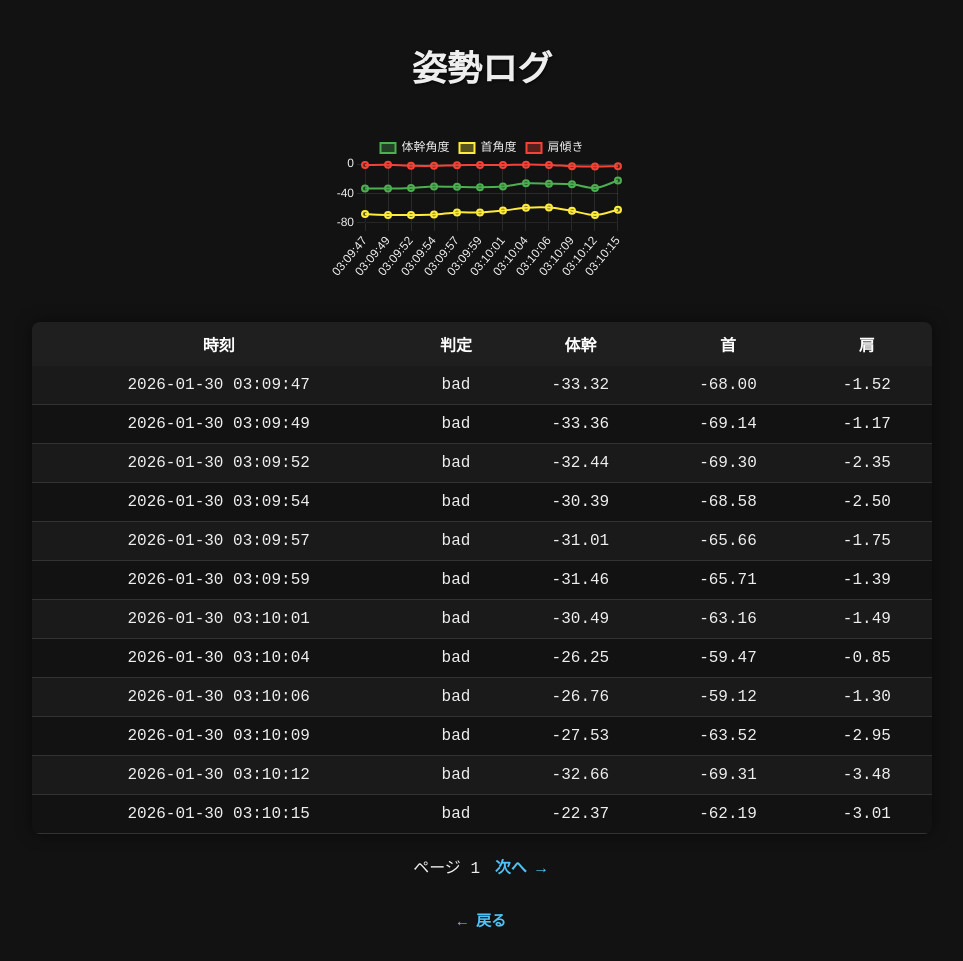
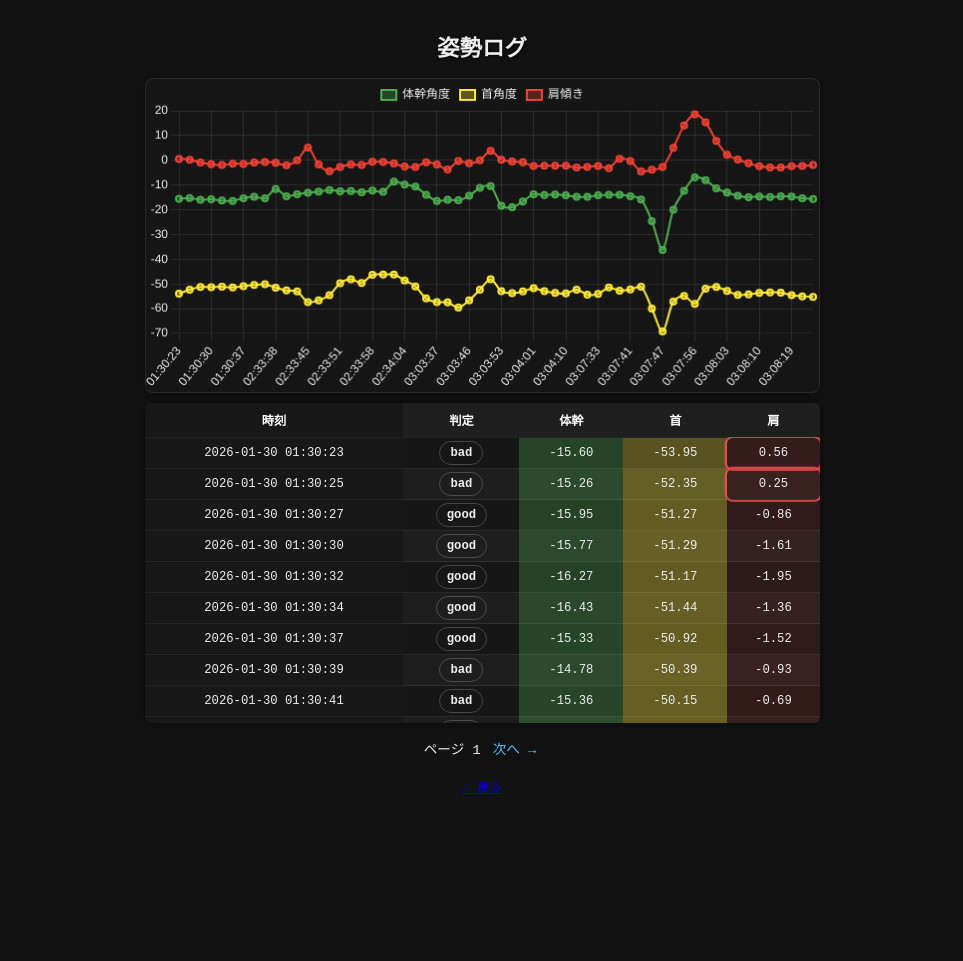
Before and after one commit to O-TYAN64/Posture-Guard-AI, a Flask app: page /logs in a window 1280 px wide. Shown: the whole page, without its empty margins (158-1121 px from the left). After the commit the page ends 794 px from the top, so only its background shows below. Run offline with Flask 3, Linux system fonts and the light colour scheme; a user stored in the database is signed in.

Commit message:
ログの出力方法やlogs.htmlの見やすさなど改善をした

```diff
--- a/app/app.py
+++ b/app/app.py
@@ -123,27 +123,52 @@ def calibrate():
         "baseline": {k: round(v, 3) for k, v in out["metrics"].items()}
     })
 
+from datetime import timedelta
+
 @app.route('/logs')
 def show_logs():
+    if not current_user.is_authenticated:
+        return "ログインしてください", 401
+
     page = int(request.args.get('page', 1))
-    per_page = 30  # まず大量に取得してから間引く
-    query = PostureLog.query.order_by(PostureLog.created_at.desc())
+    per_page = 60  # 最終的にページに出すログ数
 
-    logs = query.offset((page-1)*per_page).limit(per_page).all()
-    logs.reverse()  # 古い順に戻す
+    # ログイン中ユーザーのログを最新順で取得
+    query = PostureLog.query.filter_by(user_id=current_user.id).order_by(PostureLog.created_at.desc())
 
-    # 2秒ごとに間引く
+    # 一度に多めに取得（間引きや日付分割用）
+    logs = query.limit(1000).all()  # 1000件くらい取って間引く
+    logs.reverse()  # 古い順に
+
     filtered_logs = []
     last_time = None
     for log in logs:
-        if last_time is None or (log.created_at - last_time).total_seconds() >= 2:
+        # 前回ログがない場合は追加
+        if last_time is None:
             filtered_logs.append(log)
             last_time = log.created_at
+            continue
 
-    # 次ページがあるかチェック
-    has_next = query.offset(page*per_page).first() is not None
+        # 2秒以上空いている場合は追加
+        if (log.created_at - last_time).total_seconds() >= 2:
+            filtered_logs.append(log)
+            last_time = log.created_at
+            continue
 
-    return render_template('logs.html', logs=filtered_logs, page=page, has_next=has_next)
+        # 日付が変わった場合は追加
+        if log.created_at.date() != last_time.date():
+            filtered_logs.append(log)
+            last_time = log.created_at
+            continue
+
+    # ページング
+    start = (page - 1) * per_page
+    end = start + per_page
+    page_logs = filtered_logs[start:end]
+    has_next = end < len(filtered_logs)
+
+    return render_template('logs.html', logs=page_logs, page=page, has_next=has_next)
+
 
 
 @app.route("/vrm-pose")
--- a/app/templates/logs.html
+++ b/app/templates/logs.html
@@ -12,98 +12,159 @@
       color:#eee;
       font-family: 'Courier New', monospace;
       margin:0; padding:0;
+      font-size: 0.85em;
     }
+
     h1 {
       text-align:center;
-      margin:40px 0 20px;
-      font-size:2.2em;
+      margin:30px 0 15px;
+      font-size:1.65em;
       text-shadow:1px 1px 3px rgba(0,0,0,0.7);
     }
 
     /* グラフ */
-    #postureChart { max-width:900px; margin: 40px auto; display:block; }
+    .chart-container{
+      max-width:675px;
+      margin: 15px auto 10px;
+      padding: 0 8px;
+      height: 315px;
+    }
 
-    /* テーブル */
+    #postureChart{
+      width:100% !important;
+      height:100% !important;
+      display:block;
+      background: rgba(255,255,255,0.02);
+      border: 1px solid rgba(255,255,255,0.08);
+      border-radius: 8px;
+      box-shadow: 0 0 10px rgba(0,0,0,0.3);
+    }
+
+    /* ======== テーブル可視化改善 here ======== */
+
     .table-container {
-      max-width:900px;
-      margin:20px auto;
-      overflow-x:auto;
-      box-shadow: 0 0 15px rgba(0,0,0,0.5);
-      border-radius:8px;
+      max-width:675px;
+      margin:8px auto 15px;
+      overflow:auto;
+      max-height: 40vh;
+      box-shadow: 0 0 10px rgba(0,0,0,0.4);
+      border-radius:6px;
     }
+
     table {
       border-collapse: collapse;
       width:100%;
+      font-variant-numeric: tabular-nums;
     }
+
     th, td {
-      padding:10px 12px;
+      padding:8px 10px;
       text-align:center;
+      font-size:0.90em;
+      border-bottom:1px solid rgba(255,255,255,0.08);
+      white-space: nowrap;
     }
+
     th {
       background-color:#1f1f1f;
       color:#fff;
-      font-size:1em;
       position: sticky;
       top:0;
-      z-index:1;
-    }
-    tr:nth-child(even){ background-color:#1a1a1a; }
-    tr:hover { background-color:#333; transition:0.2s; }
-    td { border-bottom:1px solid #333; }
-
-    /* 判定アイコン */
-    .good::before {
-      content:"✔ ";
-      color:#4CAF50;
-      font-weight:bold;
-    }
-    .bad::before {
-      content:"✖ ";
-      color:#F44336;
-      font-weight:bold;
+      z-index:3;
     }
 
-    /* リンク */
-    a { text-decoration:none; color:#4FC3F7; font-weight:bold; }
-    a:hover { color:#29B6F6; }
-    .footer { text-align:center; margin:30px 0; font-size:0.95em; color:#aaa; }
+    /* 奇数行 / 偶数行 */
+    tr:nth-child(even){ background-color:#171717; }
+    tr:nth-child(odd){ background-color:#1e1e1e; }
 
-    /* ページネーション */
-    .pagination { text-align:center; margin: 20px 0; }
-    .pagination a { margin: 0 5px; color:#4FC3F7; text-decoration:none; }
+    /* 行に判定ごとの背景色を付けて見やすく */
+    tr.good { background: linear-gradient(90deg, rgba(76,175,80,0.15), rgba(76,175,80,0.05)); }
+    tr.bad  { background: linear-gradient(90deg, rgba(244,67,54,0.15), rgba(244,67,54,0.05)); }
+
+    tr:hover { background-color:rgba(79,195,247,0.10) !important; }
+
+    /* 時刻列を固定 */
+    td.col-time, th.col-time {
+      position: sticky;
+      left: 0;
+      z-index: 4;
+      background:#181818;
+      box-shadow: 4px 0 6px rgba(0,0,0,0.4);
+    }
+
+    /* 判定を pill スタイルに */
+    .pill {
+      padding:4px 10px;
+      border-radius:999px;
+      font-weight:700;
+      border:1px solid rgba(255,255,255,0.2);
+    }
+    .good .pill { background:rgba(76,175,80,0.25); color:#bdf8c0; border-color:rgba(76,175,80,0.4); }
+    .bad  .pill { background:rgba(244,67,54,0.25); color:#ffc0c0; border-color:rgba(244,67,54,0.4); }
+
+    /* ヒートマップ + 閾値超え強調 */
+    td.metric { transition:0.2s; }
+    td.metric.alert {
+      outline:2px solid rgba(255,80,80,0.7);
+      border-radius:6px;
+      box-shadow:0 0 0 3px rgba(255,80,80,0.25);
+    }
+
+    /* ======== end table improve ======== */
+
+    .footer {
+      text-align:center;
+      margin:20px 0;
+      font-size:0.9em;
+      color:#aaa;
+    }
+
+    .pagination { text-align:center; margin: 15px 0; }
+    .pagination a { margin: 0 4px; color:#4FC3F7; text-decoration:none; }
     .pagination a.current { font-weight:bold; text-decoration:underline; }
   </style>
 </head>
+
 <body>
 
 <h1>姿勢ログ</h1>
 
-<!-- グラフ -->
+<div class="chart-container">
   <canvas id="postureChart"></canvas>
+</div>
 
-<!-- テーブル -->
 <div class="table-container">
   <table>
     <tr>
-      <th>時刻</th>
+      <th class="col-time">時刻</th>
       <th>判定</th>
       <th>体幹</th>
       <th>首</th>
       <th>肩</th>
     </tr>
+
     {% for log in logs %}
-    <tr>
-      <td>{{ log.created_at.strftime("%Y-%m-%d %H:%M:%S") }}</td>
-      <td class="{{ log.judge }}">{{ log.posture }}</td>
-      <td>{{ "%.2f"|format(log.torso_angle) }}</td>
-      <td>{{ "%.2f"|format(log.neck_angle) }}</td>
-      <td>{{ "%.2f"|format(log.shoulder_tilt) }}</td>
+    <tr class="{{ log.judge }}"
+        data-torso="{{ log.torso_angle }}"
+        data-neck="{{ log.neck_angle }}"
+        data-shoulder="{{ log.shoulder_tilt }}">
+
+      <td class="col-time">{{ log.created_at.strftime("%Y-%m-%d %H:%M:%S") }}</td>
+
+      <td class="{{ log.judge }}">
+        <span class="pill">{{ log.posture }}</span>
+      </td>
+
+      <td class="metric">{{ "%.2f"|format(log.torso_angle) }}</td>
+      <td class="metric">{{ "%.2f"|format(log.neck_angle) }}</td>
+      <td class="metric">{{ "%.2f"|format(log.shoulder_tilt) }}</td>
+
     </tr>
     {% endfor %}
   </table>
 </div>
 
-<!-- ページネーション -->
+<!-- pagination -->
 <div class="pagination">
   {% if page > 1 %}
     <a href="{{ url_for('show_logs', page=page-1) }}">← 前へ</a>
@@ -119,17 +180,17 @@
 </div>
 
 <script>
-// 時刻ラベル
+  /* ======== Chart.js（あなたのまま） ======== */
+
   const labels = [{% for log in logs %}"{{ log.created_at.strftime('%H:%M:%S') }}",{% endfor %}];
 
-// 2秒間隔で間引く
   function filterData(arr, labels){
       const filteredData = [];
       const filteredLabels = [];
       let lastTime = null;
       for(let i=0;i<arr.length;i++){
           const t = new Date("1970-01-01T" + labels[i]);
-        if(!lastTime || (t-lastTime)/1000 >=2){
+          if(!lastTime || (t-lastTime)/1000 >= 2){
               filteredData.push(arr[i]);
               filteredLabels.push(labels[i]);
               lastTime = t;
@@ -138,7 +199,6 @@ function filterData(arr, labels){
       return {data:filteredData, labels:filteredLabels};
   }
 
-// データ
   const torsoData = [{% for log in logs %}{{ log.torso_angle }},{% endfor %}];
   const neckData = [{% for log in logs %}{{ log.neck_angle }},{% endfor %}];
   const shoulderData = [{% for log in logs %}{{ log.shoulder_tilt }},{% endfor %}];
@@ -180,11 +240,12 @@ const data = {
       ]
   };
 
-const config = {
+  new Chart(document.getElementById('postureChart'), {
     type:'line',
     data:data,
     options:{
       responsive:true,
+      maintainAspectRatio:false,
       plugins:{
         legend:{ labels:{ color:'#eee', boxWidth:15, boxHeight:10 } },
         tooltip:{ mode:'index', intersect:false }
@@ -195,9 +256,70 @@ const config = {
         y:{ grid:{ color:'rgba(255,255,255,0.1)' }, ticks:{ color:'#eee' } }
       }
     }
+  });
+
+ /* ======== テーブルヒートマップ：方向性を保った閾値強調（修正版） ======== */
+
+  const rows = document.querySelectorAll("tr[data-torso]");
+
+  /**
+   * ✅ 初期調整値（このデータ傾向に合わせた版）
+   * - neck: goodがより負側に寄る → -49.5より大きい（負が浅い）と bad 寄り
+   * - shoulder: 0以上（正側）を bad 寄り
+   * - torso: 分離が弱いので強いalertは付けず、色で見せる
+   */
+  const TH = {
+    neck_bad: -49.5,     // neck > -49.5 を赤枠強調（bad寄り）
+    shoulder_bad: 0.0    // shoulder >= 0 を赤枠強調（bad寄り）
   };
 
-new Chart(document.getElementById('postureChart'), config);
+  // 値→ヒート色（min〜maxで濃淡、方向性を保つ）
+  function heatColorByRange(v, min, max, rgb){
+    // v を min〜max に正規化して 0..1
+    const t = Math.max(0, Math.min(1, (v - min) / ((max - min) || 1)));
+    const a = 0.06 + t * 0.34;  // 透明度：薄→濃
+    return `rgba(${rgb[0]},${rgb[1]},${rgb[2]},${a})`;
+  }
+
+  // 行から列値を集めてレンジを作る（このページ分）
+  const torsoVals = [...rows].map(r => parseFloat(r.dataset.torso)).filter(Number.isFinite);
+  const neckVals  = [...rows].map(r => parseFloat(r.dataset.neck)).filter(Number.isFinite);
+  const shVals    = [...rows].map(r => parseFloat(r.dataset.shoulder)).filter(Number.isFinite);
+
+  const torsoMin = Math.min(...torsoVals), torsoMax = Math.max(...torsoVals);
+  const neckMin  = Math.min(...neckVals),  neckMax  = Math.max(...neckVals);
+  const shMin    = Math.min(...shVals),    shMax    = Math.max(...shVals);
+
+  // 列ごとの色
+  const C_TORSO = [76,175,80];    // 緑
+  const C_NECK  = [255,235,59];   // 黄
+  const C_SH    = [244,67,54];    // 赤
+
+  rows.forEach(row => {
+    const torso = parseFloat(row.dataset.torso);
+    const neck  = parseFloat(row.dataset.neck);
+    const sh    = parseFloat(row.dataset.shoulder);
+
+    const cells = row.querySelectorAll("td.metric");
+    if (cells.length < 3) return;
+
+    // 体幹：色だけ（alertは基本付けない）
+    if (Number.isFinite(torso)) {
+      cells[0].style.background = heatColorByRange(torso, torsoMin, torsoMax, C_TORSO);
+    }
+
+    // 首：色 + bad寄り強調（負が浅い方が悪い寄り）
+    if (Number.isFinite(neck)) {
+      cells[1].style.background = heatColorByRange(neck, neckMin, neckMax, C_NECK);
+      if (neck > TH.neck_bad) cells[1].classList.add("alert");
+    }
+
+    // 肩：色 + bad寄り強調（0以上は悪い寄り）
+    if (Number.isFinite(sh)) {
+      cells[2].style.background = heatColorByRange(sh, shMin, shMax, C_SH);
+      if (sh >= TH.shoulder_bad) cells[2].classList.add("alert");
+    }
+  });
 </script>
 
 </body>
```
Also changed, not shown: app/database.db. Lines whose indentation alone changed are shown as unchanged.
